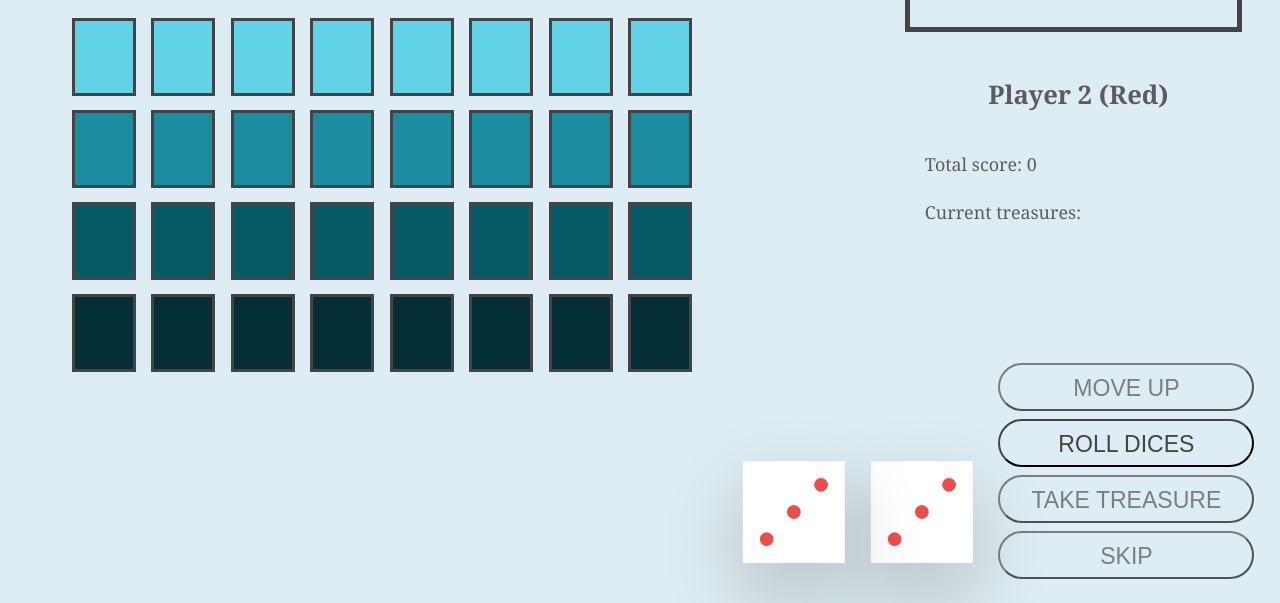
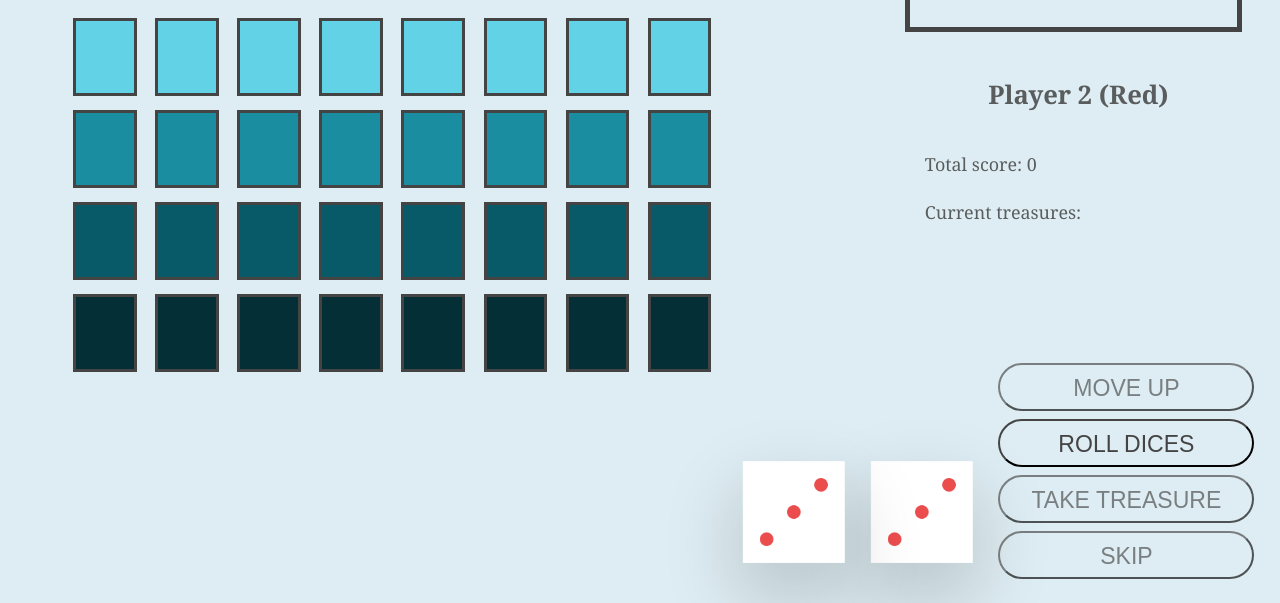
Before and after one commit to Nailgy/Deep_sea_game, a website with bundled scripts: page index.html in a window 1280 px wide. Shown: the part 197-800 px from the top of the page. Built offline with nearby package versions, Linux system fonts and the light colour scheme.

Commit message:
Fix of sizes

```diff
--- a/style.css
+++ b/style.css
@@ -37,7 +37,7 @@ body {
   width: 4.5vw;
   height: 9vh;
   float: left;
-  margin: calc(1vh - 1px) calc(0.7vw - 1px);
+  margin: calc(1vh - 1px) calc(0.8vw - 1px);
   display: flex;
   align-items: center;
   justify-content: center;
```
